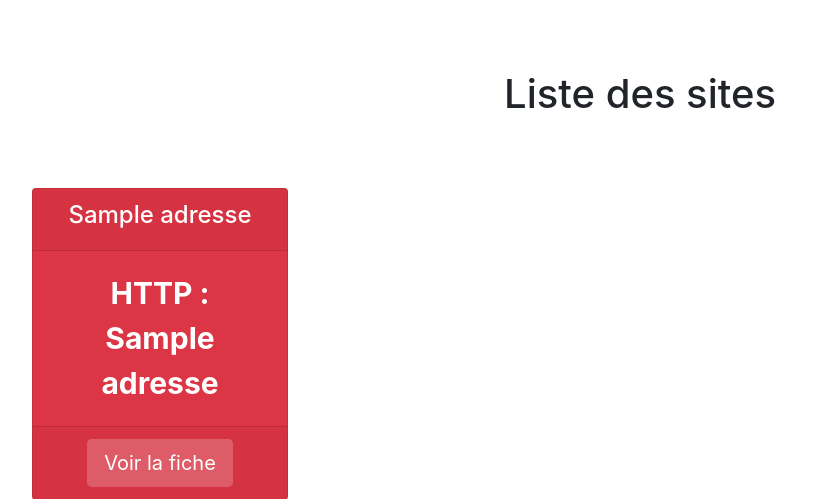
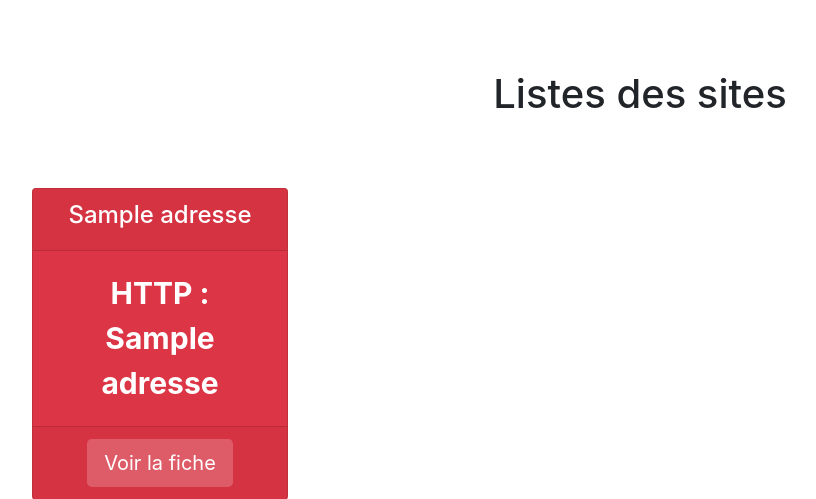
Before and after one commit to Thorin10/TP_Monitoring, a Flask app: template templates/main_page.html in a window 1280 px wide. Shown: the part 56-555 px from the top of the page, without its empty margins (0-816 px from the left). Run offline with Flask 2, Linux system fonts and the light colour scheme; the template is opened without the code that fills it: most values are stand-ins (such as "Sample title", 1, 10 or a date in 2020); some libraries are stand-ins or nearby versions.

Commit message:
Update main_page.html

```diff
--- a/templates/main_page.html
+++ b/templates/main_page.html
@@ -31,7 +31,7 @@
 </nav>
 <section class="container-fluid body-container">
 
-    <h1 class="text-center">Liste des sites</h1>
+    <h1 class="text-center">Listes des sites</h1>
     <div class="row websites-container text-center">
 
         {% for adresses in adresses %}
```
